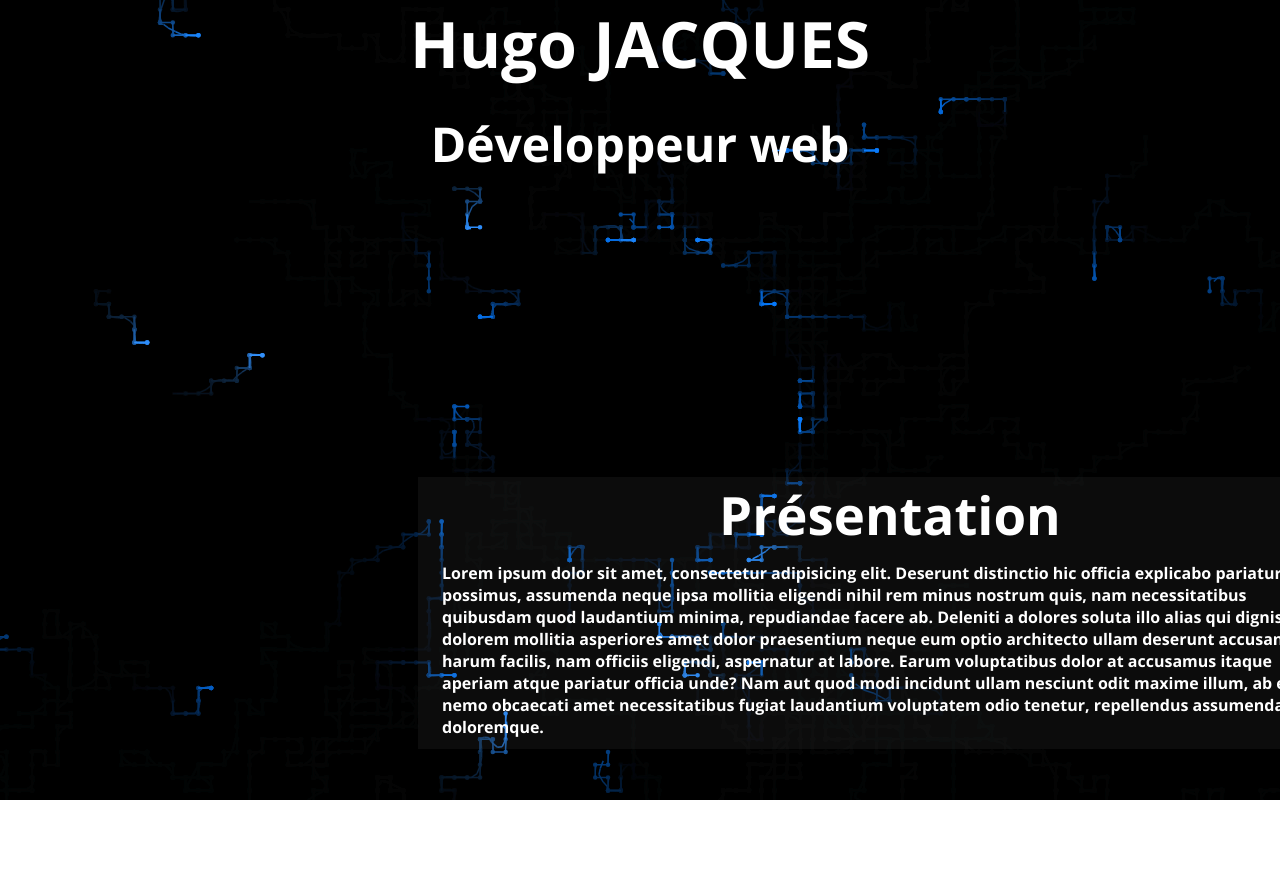
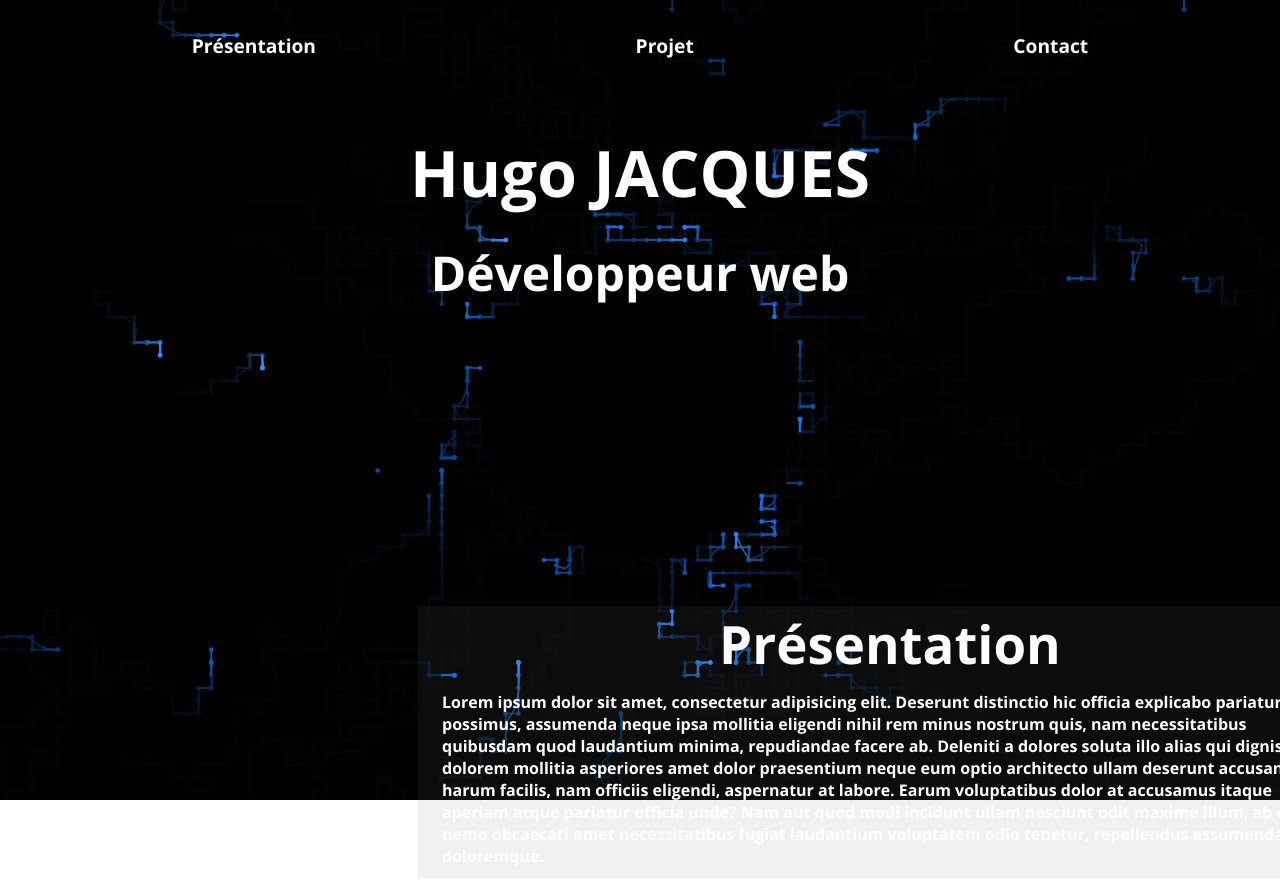
Before and after one commit to magusin/portfolio, a website: page index.html in a window 1280 px wide. Shown: the top 881 px of the page. Drawn offline with nearby package versions, Linux system fonts and the light colour scheme.

Commit message:
add nav header

```diff
--- a/index.html
+++ b/index.html
@@ -25,20 +25,27 @@
   <a class="save" href="" download="capture.png">Save</a>
 </div>
 <div id="top" class="main-controller">
-    <header>
+    <header class="header">
+        <nav class="header_nav">
+            <ul class="header_nav_ul">
+                <li><a href="#presentation">Présentation</a></li>
+                <li><a href="#projet">Projet</a></li>
+                <li><a href="#contact">Contact</a></li>
+            </ul>
+        </nav>
         <h1 class="main-title">Hugo JACQUES</h1>
         <h2 class="subtitle">Développeur web</h2>
     </header>
     <main>
-    <section class="presentation">
+    <section class="presentation" id="presentation">
         <h2 class="presentation-title">Présentation</h2>
     <p>Lorem ipsum dolor sit amet, consectetur adipisicing elit. Deserunt distinctio hic officia explicabo pariatur quasi possimus, assumenda neque ipsa mollitia eligendi nihil rem minus nostrum quis, nam necessitatibus quibusdam quod laudantium minima, repudiandae facere ab. Deleniti a dolores soluta illo alias qui dignissimos dolorem mollitia asperiores amet dolor praesentium neque eum optio architecto ullam deserunt accusantium harum facilis, nam officiis eligendi, aspernatur at labore. Earum voluptatibus dolor at accusamus itaque aperiam atque pariatur officia unde? Nam aut quod modi incidunt ullam nesciunt odit maxime illum, ab eum nemo obcaecati amet necessitatibus fugiat laudantium voluptatem odio tenetur, repellendus assumenda error doloremque.</p>
     </section>
-    <section class="projet">
+    <section class="projet" id="projet">
         <h2 class="projet-title">Projet</h2>
     <p>Lorem ipsum dolor sit amet consectetur adipisicing elit. Velit sit expedita adipisci magnam ea ducimus itaque illo quidem enim dolores maxime iure, asperiores, mollitia cumque rerum laudantium ab vero soluta suscipit deleniti. Culpa, vitae natus minus nesciunt inventore ipsum ullam id molestias nobis neque! Doloremque nisi aspernatur commodi saepe cum fuga ex! Beatae praesentium ratione quis, eos quae eius blanditiis incidunt laborum! Officia inventore sit accusantium labore a eum nulla commodi esse voluptatibus illum quo omnis temporibus, ducimus nihil est tempora? Illum molestiae mollitia beatae. Eos in iste ab itaque a alias quos accusamus, nulla neque optio ducimus ad quisquam, natus magni pariatur architecto veniam placeat obcaecati porro deleniti aliquam nihil? Temporibus et suscipit placeat atque asperiores odio ea maiores impedit, ab ullam similique. Praesentium facilis iure voluptatum totam corporis modi enim cupiditate mollitia, consequatur tenetur quidem perspiciatis quas velit omnis minus natus commodi, id optio minima veniam officia aliquid ratione! Eos nam nemo officiis beatae doloribus repellat, ex voluptate temporibus corrupti vel minima quia odio vitae, soluta veritatis ratione modi, labore impedit consectetur? Nemo ut, sunt aspernatur commodi necessitatibus temporibus. Repellat velit adipisci aut reiciendis quod rem pariatur esse quaerat. Animi illo beatae dolorem laboriosam molestias natus sit assumenda.</p>
     </section>
-    <section class="contact">
+    <section class="contact" id="contact">
         <h2 class="contact-title">Contact</h2>
     <p>Lorem ipsum dolor sit amet consectetur, adipisicing elit. Reprehenderit adipisci neque illum cum! Dolorem alias quaerat officia tenetur. Quasi, totam a aperiam incidunt est corporis nostrum, consectetur odit facilis, aliquid quod expedita ad minus reiciendis tempore voluptates tenetur veritatis voluptatem unde eligendi nemo voluptatum inventore excepturi magni. Perspiciatis at perferendis maiores pariatur quaerat molestiae odit soluta amet doloremque! Quod neque nihil illo similique nobis totam recusandae eos fugiat non rerum ullam, illum facilis perspiciatis. Illo veniam rerum velit libero eveniet maxime repudiandae, optio repellendus itaque aliquam quo perferendis assumenda voluptatibus sunt officia voluptas, adipisci necessitatibus ad placeat sed, nostrum labore est quasi ut. Sed itaque doloribus possimus, quos maxime iure, ex consectetur sunt quibusdam architecto magnam nemo amet iusto voluptatem omnis? Ipsum cum eos, dolore aliquam repellendus soluta ut explicabo enim natus nobis voluptatem veniam deleniti molestiae adipisci ullam voluptatibus rerum accusamus incidunt quaerat praesentium minus! Odio aperiam cum corrupti!</p>
     </section>
--- a/style.css
+++ b/style.css
@@ -3,10 +3,19 @@
     margin: 0;
     padding: 0;
   }
+
 html {
     overflow-y: scroll;
     scroll-behavior: smooth;
+}
 
+li {
+    list-style: none;
+}
+
+a {
+    text-decoration: none;
+    color: #FFF;
 }
 
 body {
@@ -16,6 +25,7 @@
     overflow: hidden;
     font-family: 'Open Sans', sans-serif;
 }
+
 canvas {
     transform-origin: 0 0;
     height: 100vh;
@@ -42,6 +52,19 @@
     text-align: center;
     width: 100%;
 }
+
+.header_nav_ul {
+    display: flex;
+    justify-content: space-around;
+    margin: 2rem;
+}
+
+li {
+    font-size: larger;
+    margin-bottom: 2em;
+    font-weight: 700;
+}
+
 .ui {
     background-size: cover;
     display: none;
@@ -51,25 +74,31 @@
     max-width: 100%;
     background: rgba(255, 255, 255, 0.7);
 }
+
 .ui p {
     font-size: 11px;
     font-weight: 700;
 }
+
 .ui p.zoom {
     margin-bottom: 5px;
 }
+
 .ui p.zoom span {
     margin-right: 5px;
     border: solid 1px #777;
     cursor: pointer;
     border-radius: 2px;
 }
+
 .ui p.zoom span.zoomin {
     padding: 2px 5px;
 }
+
 .ui p.zoom span.zoomout {
     padding: 2px 8px;
 }
+
 .ui p.zoom span:hover {
     background: black;
     color: white;
```
Lines whose indentation alone changed are shown as unchanged.
